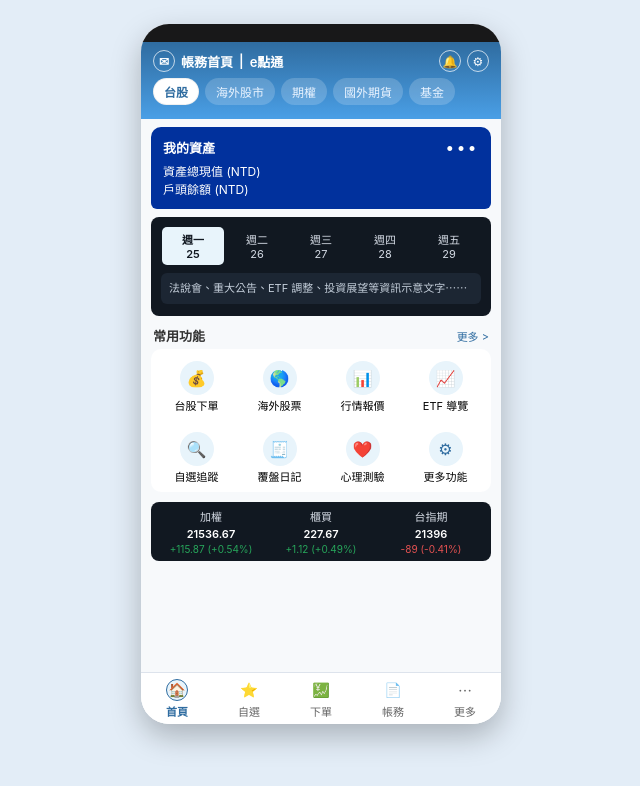
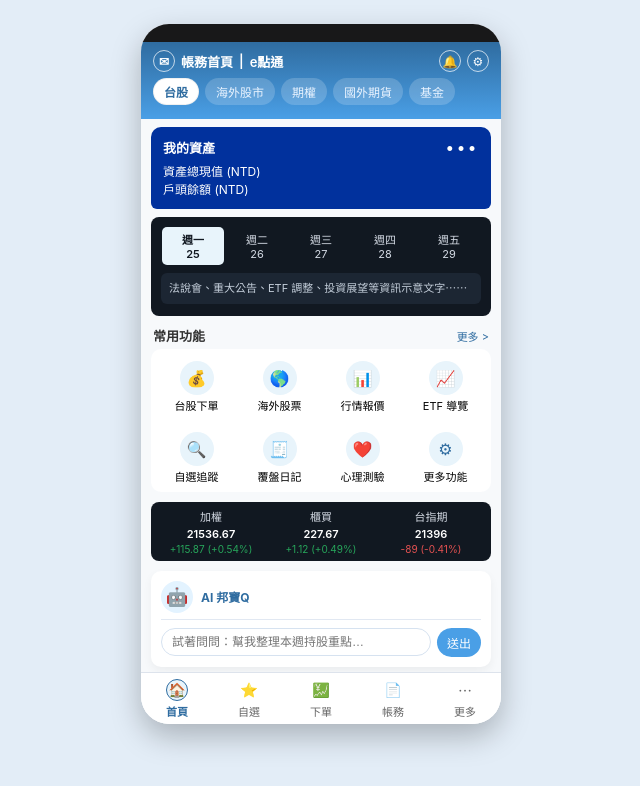
Before and after one commit to SandraJain/my-web-demo-3, a plain HTML site: page index.html in a window 1280 px wide. Shown: the whole page, without its empty margins (319-959 px from the left). Drawn offline with Linux system fonts and the light colour scheme.

Commit message:
Update index.html

```diff
--- a/index.html
+++ b/index.html
@@ -306,6 +306,108 @@
 
     .market-change.down {
       color: var(--up-red);
+    }
+
+    /* 🔹 AI 聊天室區塊樣式（新增） */
+    .ai-section {
+      margin-top: 10px;
+      background: var(--bg-card);
+      border-radius: 10px;
+      padding: 10px;
+      box-shadow: 0 4px 10px rgba(0, 0, 0, 0.05);
+    }
+
+    .ai-header {
+      display: flex;
+      align-items: center;
+      border-bottom: 1px solid #e1e8f2;
+      padding-bottom: 6px;
+      margin-bottom: 8px;
+    }
+
+    .ai-bot-icon {
+      width: 32px;
+      height: 32px;
+      border-radius: 50%;
+      background: #e3f3ff;
+      display: flex;
+      align-items: center;
+      justify-content: center;
+      font-size: 18px;
+      margin-right: 8px;
+      flex-shrink: 0;
+    }
+
+    .ai-header-text-small {
+      font-size: 12px;
+      color: #2f6ca0;
+      font-weight: 700;
+    }
+
+    .ai-header-text-main {
+      font-size: 15px;
+      font-weight: 700;
+      color: #111;
+      margin-top: 2px;
+    }
+
+    .ai-chat-box {
+      background: #f5f8fc;
+      border-radius: 8px;
+      padding: 8px;
+      font-size: 12px;
+      display: flex;
+      flex-direction: column;
+      gap: 6px;
+      max-height: 150px;
+      overflow-y: auto;
+    }
+
+    .ai-bubble {
+      padding: 6px 8px;
+      border-radius: 12px;
+      max-width: 80%;
+      line-height: 1.4;
+    }
+
+    .ai-bubble.bot {
+      background: #ffffff;
+      border: 1px solid #d6e2f0;
+      align-self: flex-start;
+    }
+
+    .ai-bubble.user {
+      background: #4a9fe6;
+      color: #fff;
+      align-self: flex-end;
+    }
+
+    .ai-input-row {
+      display: flex;
+      align-items: center;
+      gap: 6px;
+      margin-top: 8px;
+      font-size: 12px;
+    }
+
+    .ai-input-row input {
+      flex: 1;
+      border-radius: 999px;
+      border: 1px solid #d6e2f0;
+      padding: 6px 10px;
+      font-size: 12px;
+      outline: none;
+    }
+
+    .ai-input-row button {
+      border: none;
+      border-radius: 999px;
+      padding: 6px 10px;
+      font-size: 12px;
+      background: #4a9fe6;
+      color: #fff;
+      cursor: pointer;
+      flex-shrink: 0;
     }
 
     /* Bottom navigation */
@@ -689,6 +791,21 @@
             <div class="market-change down">-89 (-0.41%)</div>
           </div>
         </section>
+         <!-- 🔹 AI 聊天機器人區塊（放在原本空白處） -->
+        <section class="ai-section">
+          <div class="ai-header">
+            <div class="ai-bot-icon">🤖</div>
+            <div>
+              <div class="ai-header-text-small">AI 邦寶Q</div>
+            </div>
+          </div>
+
+          <div class="ai-input-row">
+            <input type="text" placeholder="試著問問：幫我整理本週持股重點…" />
+            <button type="button">送出</button>
+          </div>
+        </section>
+      </section>
       </section>
 
       <!-- 第二頁：我的資產明細 -->
```
